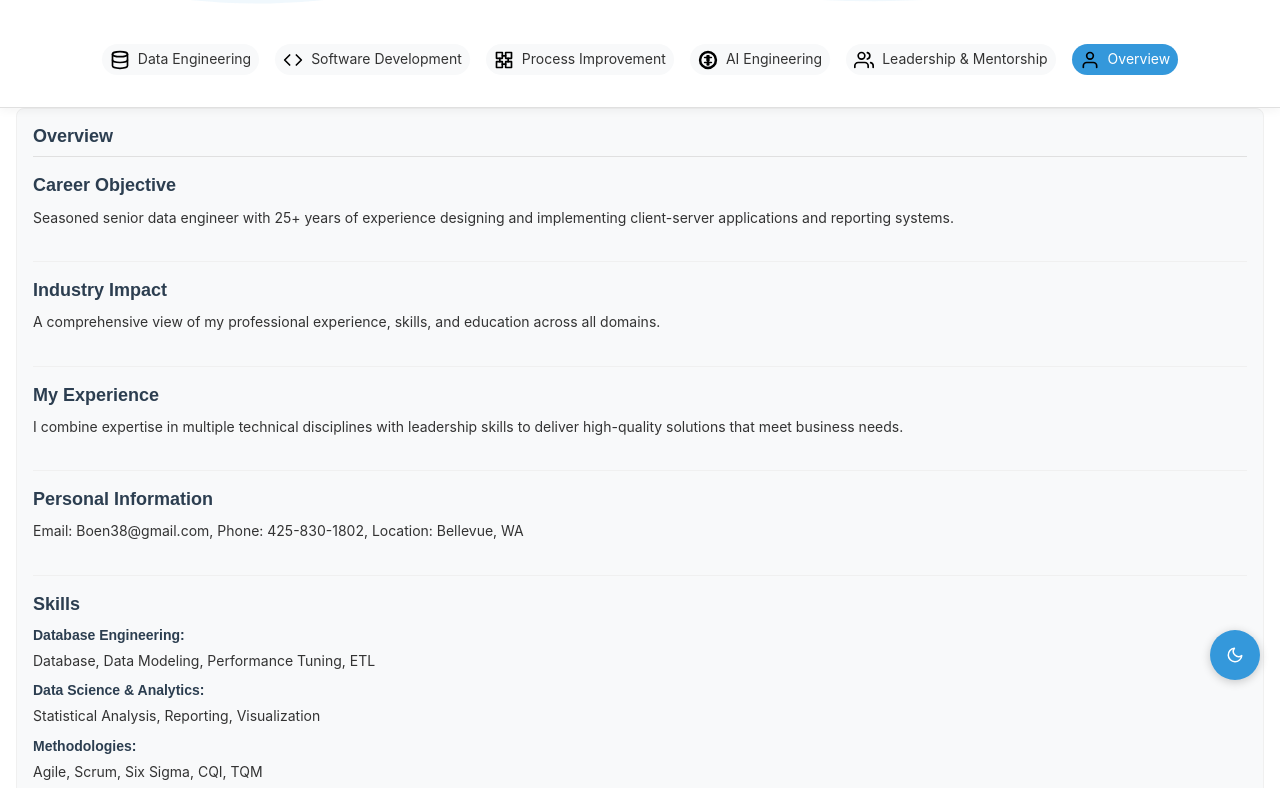
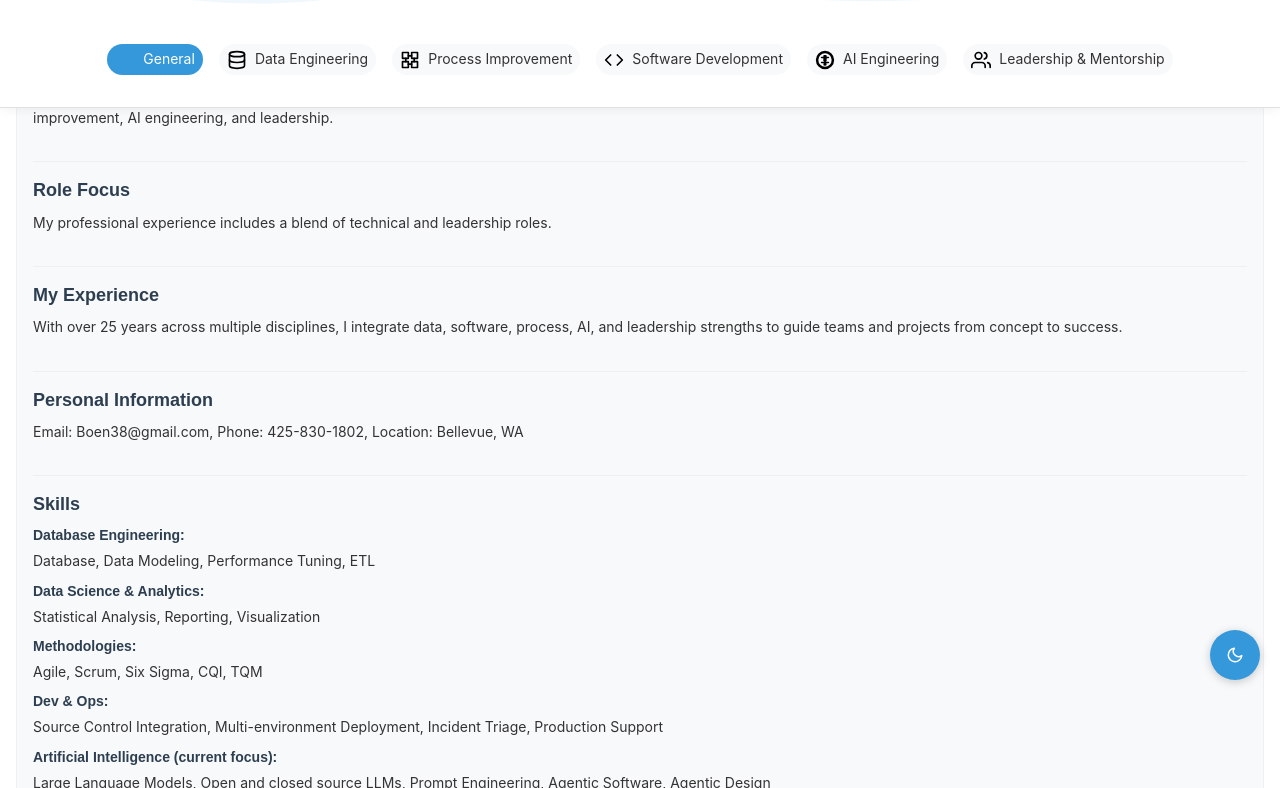
Before and after one commit to bonjohen/resume_sice_project, a website: page index.html in a window 1280 px wide. Shown: the part 100-888 px from the top of the page. Drawn offline with Linux system fonts and the light colour scheme.

Commit message:
Mostly styling changes.

```diff
--- a/css/components.css
+++ b/css/components.css
@@ -11,6 +11,8 @@
   background-color: var(--surface-alt);
   display: none; /* Hidden by default, shown when active */
   border: 1px solid var(--border-light);
+  position: relative;
+  z-index: 1;
 }
 
 .facet-section.active {
--- a/css/header.css
+++ b/css/header.css
@@ -15,22 +15,15 @@
   width: 100%;
   box-sizing: border-box;
   box-shadow: 0 2px 10px rgba(0, 0, 0, 0.05);
-  overflow: hidden; /* Ensure content doesn't overflow */
+  overflow: hidden;
+  transition: all 1.25s cubic-bezier(0.25, 0.1, 0.25, 1);
+  /* Height will be set dynamically by JS */
 }
 
 /* Ensure content stays within bounds */
 .hero {
   position: relative;
-  z-index: 1; /* Lower than wrapper */
-}
-
-/* Adjust transition for shrinking */
-.hero-wrapper.shrink {
-  transition: max-height 1.25s cubic-bezier(0.25, 0.1, 0.25, 1);
-}
-
-/* Sticky Header Content - keep same transition time both ways */
-.hero {
+  z-index: 1;
   transition: all 1.25s cubic-bezier(0.25, 0.1, 0.25, 1);
   padding: var(--space-3) var(--space-3);
   max-width: 1280px;
@@ -39,10 +32,8 @@
   text-align: center;
 }
 
-/* Add padding to body to account for fixed header */
-body {
-  padding-top: 180px; /* Increased to ensure content is not covered by header */
-}
+/* Body padding-top is managed dynamically by header.js */
+/* This ensures content is never hidden under the fixed header */
 
 /* Hero content styling - Increased specificity */
 .hero .hero-content h1 {
@@ -64,20 +55,9 @@ body {
   transition: font-size 1.25s cubic-bezier(0.25, 0.1, 0.25, 1), margin 1.25s cubic-bezier(0.25, 0.1, 0.25, 1), opacity 1.25s cubic-bezier(0.25, 0.1, 0.25, 1);
 }
 
-/* Shrink header on scroll */
-.hero-wrapper {
-  /* Default variable for shrink height, will be overridden by JS */
-  --shrink-height: auto;
-  --initial-height: auto;
-  transition: all 1.25s cubic-bezier(0.25, 0.1, 0.25, 1);
-  max-height: var(--initial-height, 500px); /* Fallback value */
-  will-change: max-height, transform;
-}
-
+/* Shrink state for header */
 .hero-wrapper.shrink {
   box-shadow: 0 2px 10px rgba(0, 0, 0, 0.1);
-  max-height: var(--shrink-height);
-  overflow: hidden;
 }
 
 .hero-wrapper.shrink .hero {
@@ -164,10 +144,6 @@ body {
     padding: var(--space-3) var(--space-2);
   }
 
-  body {
-    padding-top: 220px; /* Increased for mobile to ensure content is not covered */
-  }
-
   .hero h1 {
     font-size: var(--font-size-h2);
   }
--- a/css/layout.css
+++ b/css/layout.css
@@ -8,8 +8,10 @@ body {
   max-width: 1280px;
   min-width: 400px;
   margin: 0 auto;
-  padding: var(--space-3);
+  padding: 200px var(--space-3) var(--space-3) var(--space-3);
   background-color: var(--surface);
+  /* padding-top initial value, will be updated by header.js to match actual header height */
+  position: relative;
 }
 
 /* Main Content Area */
@@ -17,6 +19,9 @@ body {
   min-width: 400px;
   max-width: 1280px;
   margin: 0 auto;
+  position: relative;
+  z-index: 1;
+  /* No top margin needed - body padding-top handles spacing from fixed header */
 }
 
 /* Footer layout */
--- a/facets.json
+++ b/facets.json
@@ -1,4 +1,12 @@
 [
+  {
+    "title": "General",
+    "icon": "layers",
+    "targetSelector": "#general",
+    "objective": "I have a broad range of experiences across multiple domains. Other selections provide a more focused view of my experience in data engineering, software development, process improvement, AI engineering, and leadership.",
+    "description": "My professional experience includes a blend of technical and leadership roles.",
+    "myRole": "With over 25 years across multiple disciplines, I integrate data, software, process, AI, and leadership strengths to guide teams and projects from concept to success."
+  },
   {
     "title": "Data Engineering",
     "icon": "database",
@@ -6,6 +14,14 @@
     "objective": "Seeking a role where I can leverage my extensive database engineering experience to design and implement efficient data solutions that drive business insights and decision-making.",
     "description": "Data Engineering is the foundation of modern data-driven organizations, enabling efficient collection, transformation, and storage of data for analysis and decision-making.",
     "myRole": "With over 25 years of experience designing and implementing database solutions across various industries, I've developed expertise in optimizing data pipelines and creating scalable data architectures."
+  },
+  {
+    "title": "Process Improvement",
+    "icon": "workflow",
+    "targetSelector": "#process-improvement",
+    "objective": "Interested in positions where I can utilize my process improvement expertise to optimize workflows, increase efficiency, and drive organizational excellence.",
+    "description": "Process Improvement methodologies like Six Sigma and Agile are critical for organizations seeking to eliminate waste, reduce costs, and enhance quality across all business operations.",
+    "myRole": "I've led multiple process improvement initiatives that resulted in significant cost savings, reduced cycle times, and improved customer satisfaction through systematic analysis and implementation of optimized workflows."
   },
   {
     "title": "Software Development",
@@ -16,20 +32,12 @@
     "myRole": "I've built and maintained many applications using various programming languages and frameworks, focusing on clean code, maintainability, and performance optimization."
   },
   {
-    "title": "Process Improvement",
-    "icon": "workflow",
-    "targetSelector": "#process-improvement",
-    "objective": "Interested in positions where I can utilize my process improvement expertise to optimize workflows, increase efficiency, and drive organizational excellence.",
-    "description": "Process Improvement methodologies like Six Sigma and Agile are critical for organizations seeking to eliminate waste, reduce costs, and enhance quality across all business operations.",
-    "myRole": "I've led multiple process improvement initiatives that resulted in significant cost savings, reduced cycle times, and improved customer satisfaction through systematic analysis and implementation of optimized workflows."
-  },
-  {
     "title": "AI Engineering",
     "icon": "ai",
     "targetSelector": "#ai-engineering",
     "objective": "Eager to contribute to projects involving artificial intelligence, particularly in the development of large language models and agentic software solutions.",
     "description": "Artificial Intelligence is transforming industries by automating complex tasks, generating insights from vast datasets, and creating new possibilities for human-computer interaction.",
-    "myRole": "I've developed expertise in prompt engineering, fine-tuning large language models, and designing agentic systems that can autonomously solve complex problems while maintaining alignment with human values."
+    "myRole": "I've developed skills in prompt engineering and designing agentic systems. I am particularly interested in building systems that can autonomously solve complex problems while maintaining alignment with human values."
   },
   {
     "title": "Leadership & Mentorship",
@@ -38,13 +46,4 @@
     "objective": "Seeking leadership roles where I can mentor teams, foster professional growth, and guide technical initiatives to successful completion.",
     "description": "Effective technical leadership is crucial in today's complex technology landscape. It bridges the gap between business vision and technical execution, empowering teams to deliver innovative solutions while developing the next generation of technical talent.",
     "myRole": "I've successfully led cross-functional teams through challenging projects, mentored junior developers into senior roles, and created collaborative environments where innovation thrives."
-  },
-  {
-    "title": "Overview",
-    "icon": "user",
-    "targetSelector": "#overview",
-    "objective": "Seasoned senior data engineer with 25+ years of experience designing and implementing client-server applications and reporting systems.",
-    "description": "A comprehensive view of my professional experience, skills, and education across all domains.",
-    "myRole": "I combine expertise in multiple technical disciplines with leadership skills to deliver high-quality solutions that meet business needs."
-  }
-]
+  }]
--- a/js/header.js
+++ b/js/header.js
@@ -6,6 +6,9 @@
  */
 
 document.addEventListener('DOMContentLoaded', () => {
+  // Ensure page starts at the top
+  window.scrollTo(0, 0);
+
   // Create a wrapper for the hero element if it doesn't exist
   const hero = document.querySelector('.hero');
   if (hero && !hero.parentElement.classList.contains('hero-wrapper')) {
@@ -25,10 +28,12 @@ document.addEventListener('DOMContentLoaded', () => {
   function updateBodyPadding() {
     const headerHeight = headerWrapper.offsetHeight;
 
-    // Store initial height if not already set
-    if (initialHeaderHeight === 0 && !headerWrapper.classList.contains('shrink')) {
+    // Only store initial height if we have content and not shrunk
+    if (initialHeaderHeight === 0 && !headerWrapper.classList.contains('shrink') && headerHeight > 50) {
       initialHeaderHeight = headerHeight;
       console.log(`Initial header height: ${initialHeaderHeight}px`);
+      // Set explicit height on wrapper for smooth transitions
+      headerWrapper.style.height = `${initialHeaderHeight}px`;
     }
 
     document.body.style.paddingTop = `${headerHeight}px`;
@@ -40,47 +45,77 @@ document.addEventListener('DOMContentLoaded', () => {
     });
   }
 
-  // Initial update of body padding
-  updateBodyPadding();
+  // Wait a bit for content to load before initial update
+  setTimeout(() => {
+    updateBodyPadding();
+  }, 100);
 
   // Update padding after images and fonts have loaded
   window.addEventListener('load', () => {
-    updateBodyPadding();
-    // Make sure we capture the initial height after everything is loaded
-    initialHeaderHeight = headerWrapper.offsetHeight;
-    console.log(`Initial header height (after load): ${initialHeaderHeight}px`);
+    // Wait a bit more to ensure content is fully rendered
+    setTimeout(() => {
+      // Force recalculation of initial height
+      headerWrapper.style.height = 'auto';
+      initialHeaderHeight = headerWrapper.offsetHeight;
+      console.log(`Initial header height (after load): ${initialHeaderHeight}px`);
 
-    // Set the initial height CSS variable
-    headerWrapper.style.setProperty('--initial-height', `${initialHeaderHeight}px`);
+      // Set explicit height for smooth transitions
+      headerWrapper.style.height = `${initialHeaderHeight}px`;
+      updateBodyPadding();
+    }, 200);
   });
 
   // Update padding when window is resized
-  window.addEventListener('resize', updateBodyPadding);
+  let resizeTimeout;
+  window.addEventListener('resize', () => {
+    clearTimeout(resizeTimeout);
+    resizeTimeout = setTimeout(() => {
+      // Recalculate initial height on resize if not shrunk
+      if (!headerWrapper.classList.contains('shrink')) {
+        headerWrapper.style.height = 'auto';
+        initialHeaderHeight = headerWrapper.offsetHeight;
+        headerWrapper.style.height = `${initialHeaderHeight}px`;
+      }
+      updateBodyPadding();
+    }, 100);
+  });
 
   // Implement sticky header that shrinks on scroll to 20% of initial height
+  let scrollTimeout;
   window.addEventListener('scroll', () => {
     if (window.scrollY > 60) {
       if (!headerWrapper.classList.contains('shrink')) {
         // Apply the shrink class
         headerWrapper.classList.add('shrink');
 
-        // If we have the initial height, set the height to 20% of initial
+        // If we have the initial height, set the height to 25% of initial
         if (initialHeaderHeight > 0) {
           const targetHeight = initialHeaderHeight * 0.25; // 25% of initial height
-          headerWrapper.style.setProperty('--shrink-height', `${targetHeight}px`);
+          headerWrapper.style.height = `${targetHeight}px`;
+
+          // Update body padding immediately to prevent gap
+          clearTimeout(scrollTimeout);
+          scrollTimeout = setTimeout(() => {
+            updateBodyPadding();
+          }, 50);
         }
       }
-      // Update padding after shrinking - use longer transition time
-      setTimeout(updateBodyPadding, 1250);
     } else {
       if (headerWrapper.classList.contains('shrink')) {
         // Remove the shrink class
         headerWrapper.classList.remove('shrink');
-        // Reset any inline height
-        headerWrapper.style.removeProperty('--shrink-height');
+
+        // Restore to initial height
+        if (initialHeaderHeight > 0) {
+          headerWrapper.style.height = `${initialHeaderHeight}px`;
+
+          // Update body padding immediately to prevent gap
+          clearTimeout(scrollTimeout);
+          scrollTimeout = setTimeout(() => {
+            updateBodyPadding();
+          }, 50);
+        }
       }
-      // Update padding after expanding - use shorter transition time
-      setTimeout(updateBodyPadding, 250);
     }
   });
 
@@ -145,4 +180,19 @@ document.addEventListener('DOMContentLoaded', () => {
       heading.style.scrollMarginTop = '80px'; // Adjust based on header height
     }
   });
+
+  // Expose a global function to recalculate header height when content changes
+  window.recalculateHeaderHeight = function() {
+    console.log('Recalculating header height...');
+    headerWrapper.style.height = 'auto';
+    const newHeight = headerWrapper.offsetHeight;
+
+    // Update initial height if not shrunk
+    if (!headerWrapper.classList.contains('shrink')) {
+      initialHeaderHeight = newHeight;
+      headerWrapper.style.height = `${newHeight}px`;
+    }
+
+    updateBodyPadding();
+  };
 });
--- a/resume.json
+++ b/resume.json
@@ -130,10 +130,7 @@
       "position": "Software Development Engineer → Database Engineer → Manager",
       "startDate": "1996-09",
       "endDate": "2004-11",
-      "summary": "Drove large-scale projects using pre-release Microsoft technologies; built data warehouses for WindowsMedia.com, MSN, Xbox, and subscription services.",
-      "highlights": [
-        "Pioneered reporting environments that became blueprints for later Microsoft web properties."
-      ]
+      "summary": "Drove large-scale projects using pre-release Microsoft technologies; built data warehouses for WindowsMedia.com, MSN, Xbox, and subscription services."
     },
     {
       "name": "Microsoft IT (Contingent Staff: Volt Computer contracts)",
--- a/script.js
+++ b/script.js
@@ -53,8 +53,8 @@ async function init() {
         // Set up event listeners
         setupEventListeners();
 
-        // Overview is already active by default
-        currentFacet = '#overview';
+        // General is already active by default
+        currentFacet = '#general';
 
         console.log('Resume site initialized successfully');
     } catch (error) {
@@ -185,7 +185,7 @@ function generateHeroSection() {
             <ul>
                 ${facetsData.map((facet) => `
                     <li><a href="${facet.targetSelector}"
-                          ${facet.title === "Overview" ? 'class="active"' : ''}
+                          ${facet.title === "General" ? 'class="active"' : ''}
                           aria-label="${facet.ariaLabel}">
                         <span class="icon ${facet.icon}"></span>${facet.title}
                     </a></li>
@@ -193,6 +193,13 @@ function generateHeroSection() {
             </ul>
         </nav>
     `;
+
+    // Notify header.js to recalculate height after content is added
+    setTimeout(() => {
+        if (window.recalculateHeaderHeight) {
+            window.recalculateHeaderHeight();
+        }
+    }, 50);
 }
 
 /**
@@ -213,8 +220,8 @@ function generateFacetSections() {
         section.id = targetId;
         section.className = 'facet-section';
 
-        // Make the Overview section active by default
-        if (facet.title === "Overview") {
+        // Make the General section active by default
+        if (facet.title === "General") {
             section.classList.add('active');
         }
 
@@ -253,7 +260,7 @@ function generateFacetSections() {
 
         const descriptionTitle = document.createElement('h3');
         descriptionTitle.className = 'info-heading';
-        descriptionTitle.textContent = 'Industry Impact';
+        descriptionTitle.textContent = 'Role Focus';
 
         const descriptionContent = document.createElement('div');
         descriptionContent.className = 'info-content';
@@ -296,10 +303,10 @@ function generateFacetSections() {
         contentSection.appendChild(section);
     });
 
-    // Set current facet to Overview
-    currentFacet = '#overview';
+    // Set current facet to General
+    currentFacet = '#general';
 
-    // Render resume content for the overview section
+    // Render resume content for the general section
     renderResumeContent(currentFacet, currentTemplate);
 }
 
@@ -1017,7 +1024,7 @@ function rebuildContentArea() {
         section.className = 'facet-section';
 
         // Make Overview active by default
-        if (facet.title === "Overview") {
+        if (facet.title === "General") {
             section.classList.add('active');
             currentFacet = `#${targetId}`;
         }
@@ -1060,7 +1067,7 @@ function rebuildContentArea() {
 
             const descriptionTitle = document.createElement('h3');
             descriptionTitle.className = 'info-heading';
-            descriptionTitle.textContent = 'Industry Impact';
+            descriptionTitle.textContent = 'Role Focus';
 
             const descriptionContent = document.createElement('div');
             descriptionContent.className = 'info-content';
--- a/style.css
+++ b/style.css
@@ -164,6 +164,10 @@ select {
 /* Define icon paths - ensure these paths are correct */
 .icon.user {
     background-image: url('assets/icons/user.svg');
+}
+
+.icon.user {
+    background-image: url('assets/icons/layers.svg');
 }
 
 .icon.code {
```
Also changed, not shown: requirements.txt (added), 1 other file.
